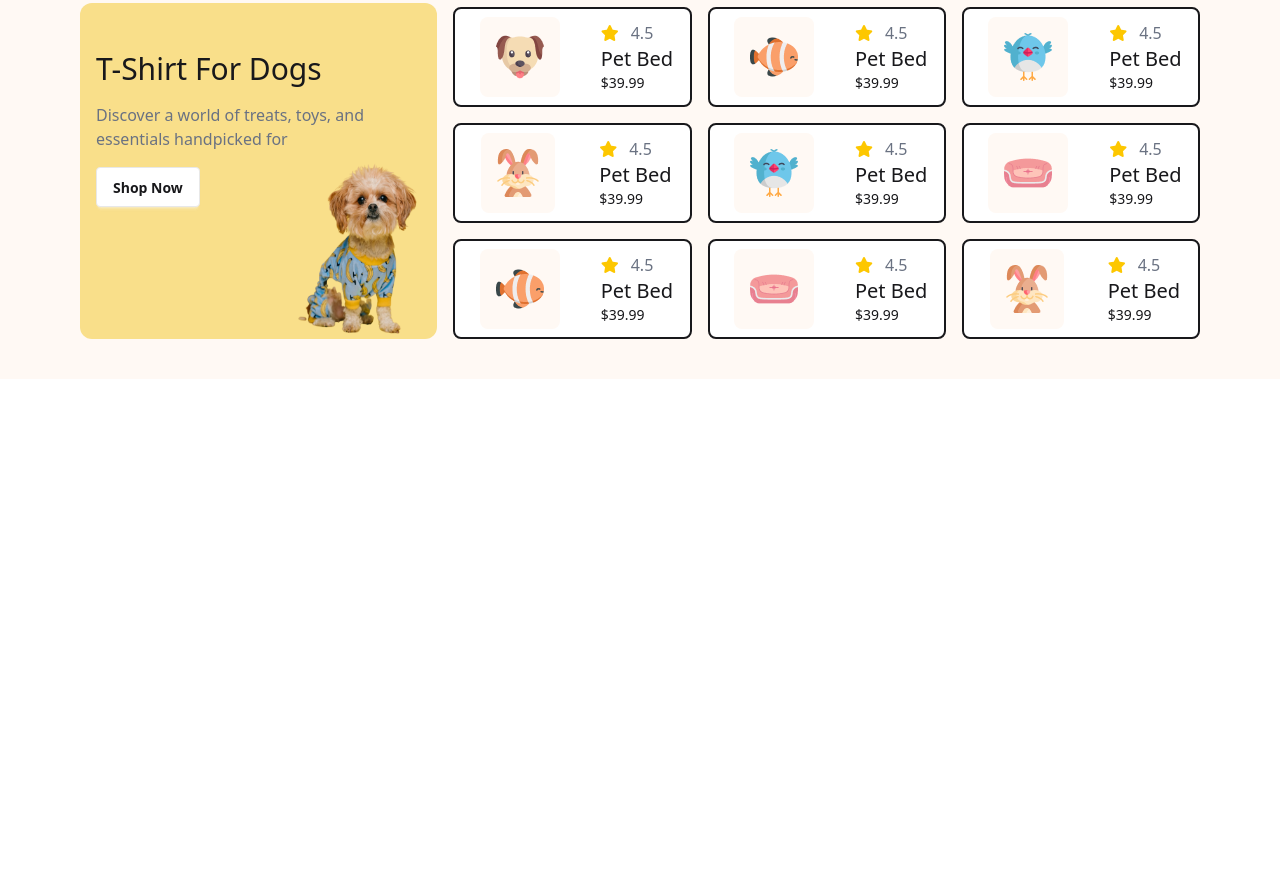
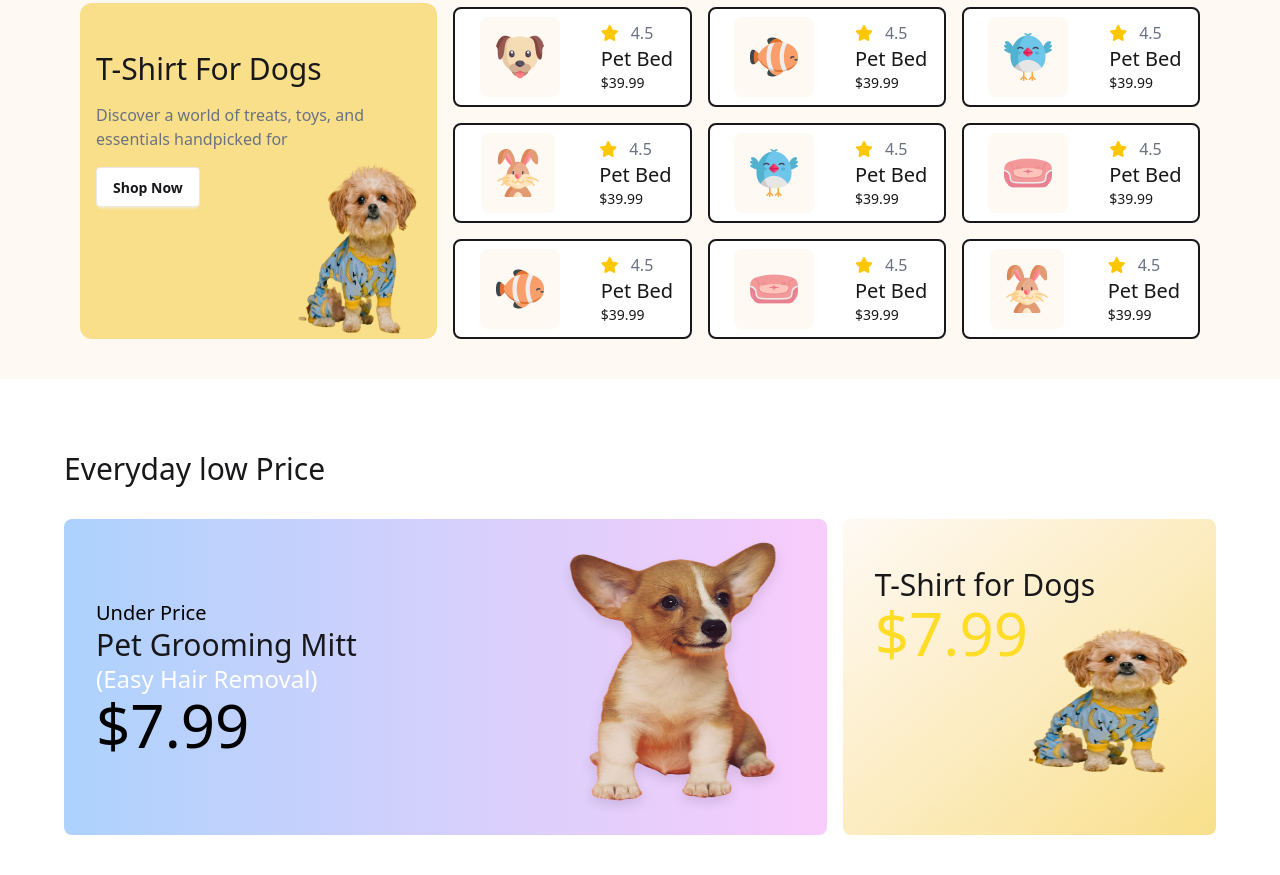
Before and after one commit to zingrin/pets-living-lab, a plain HTML site: page index.html in a window 1280 px wide. Shown: the part 1437-2312 px from the top of the page. Before the commit the page ends 1816 px from the top, so only its background shows below. Drawn offline with nearby package versions, Linux system fonts and the light colour scheme; a web font is replaced by a local one.

Commit message:
Every day low price section done

```diff
--- a/index.html
+++ b/index.html
@@ -52,7 +52,8 @@
       <div class="flex items-center gap-2">
         <img src="./c1-assets/logo-header.png" alt="">
         <div class="hidden lg:block">
-              <h3 class="md:text-2xl text-xl font-sora text-[#111111]">Browses<span class="text-[#FFDC26]">4</span> Pets</h3>
+          <h3 class="md:text-2xl text-xl font-sora text-[#111111]">Browses<span class="text-[#FFDC26]">4</span> Pets
+          </h3>
 
         </div>
       </div>
@@ -80,8 +81,8 @@
 
 
     <!-- banner section -->
-     <section class="max-w-[90%] mx-auto min-h-96 lg:min-h-screen  bg-image [url(./c1-assets/cat-big.png)] background-repeat: no-repeat;
-      background-position: bottom right; background-size: contain">
+    <section class="max-w-[90%] mx-auto min-h-96 lg:min-h-screen"
+      style="background-image: url(./c1-assets/cat-big.png); background-repeat: no-repeat; background-position: bottom right; background-size: contain;">
 
 
       <h1 class="font-adlam text-3xl md:text-6xl md:mt-10 lg:mt-16 mt-4">
@@ -288,6 +289,54 @@
 
     </section>
   </main>
+  <!-- Low price section -->
+ <!-- everyday low price -->
+ <section class="max-w-[90%] mx-auto lg:mt-8 py-10">
+  <h1 class="font-adlam text-3xl">Everyday low Price</h1>
+  <div class="grid lg:grid-cols-3 grid-cols-1 mt-4 lg:mt-8 space-y-4 sm:space-y-0  lg:gap-4">
+
+    <div
+      class="relative px-8 py-20 col-span-2 flex  lg:items-center bg-gradient-to-l from-[#F8CCFB] to-[#ACD2FD] rounded-lg">
+
+
+      <!-- Text Content -->
+      <div class="relative z-10 ">
+        <p class="font-sora text-black text-xl hidden lg:block">Under Price</p>
+        <h1 class=" relative font-adlam text-xl lg:text-3xl">Pet Grooming Mitt</h1>
+        <p class="text-white font-adlam text-2xl hidden lg:block">(Easy Hair Removal)</p>
+        <h1 class=" text-white lg:text-black font-adlam lg:text-6xl text-3xl">$7.99</h1>
+      </div>
+      <div
+        class="absolute right-0 top-0 w-1/2 h-full bg-no-repeat bg-right bg-[length:200px_200px] lg:bg-[length:300px_300px]"
+        style="background-image: url('./c1-assets/cute-dog-mid.png');">
+      </div>
+
+    </div>
+    <div class="relative px-8 py-20 col-span-1    bg-gradient-to-br from-[#FFF9F4] to-[#F9DF8A] rounded-lg">
+
+
+      <!-- Text Content -->
+      <div class="relative -top-8">
+        <h1 class=" font-adlam text-xl lg:text-3xl">T-Shirt for Dogs</h1>
+        <h1 class=" text-[#FFDC26] font-adlam lg:text-6xl text-3xl">$7.99</h1>
+      </div>
+      <div
+        class="absolute z-20 right-0 bottom-0 w-1/2 h-full bg-no-repeat bg-right bg-[length:200px_200px]"
+        style="background-image: url('./c1-assets/cute-pet-small.png');">
+      </div>
+
+    </div>
+
+
+
+  </div>
+
+
+
+
+
+
+ </section>
   <!-- footer section -->
 
 
```
Lines whose indentation alone changed are shown as unchanged.
